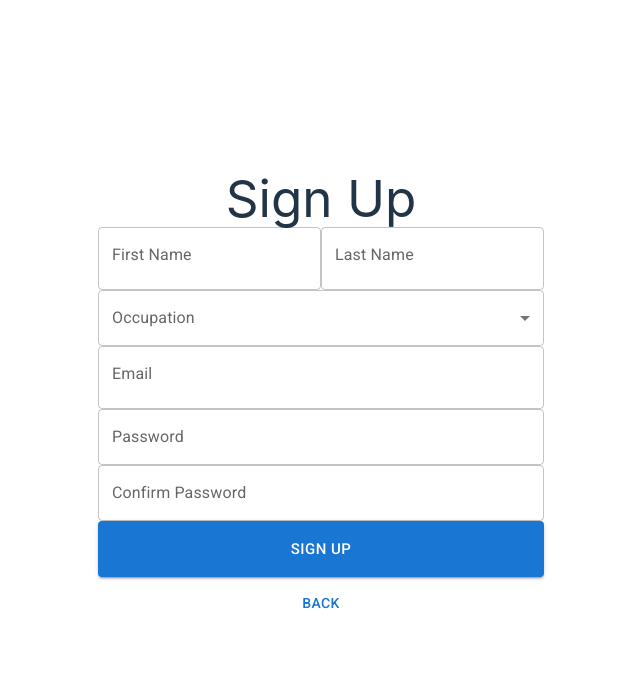
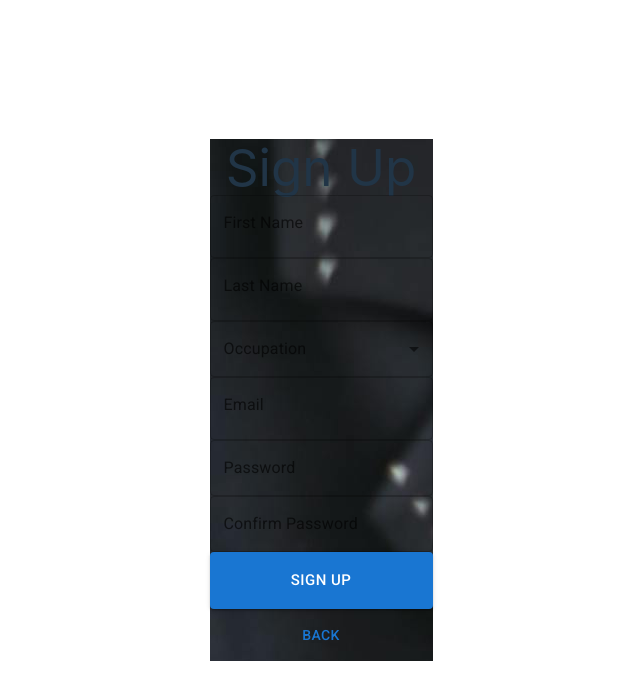
Before and after one commit to yewcm123/signup-page, a React (Vite) app: page /signup in a window 1280 px wide. Shown: the top 700 px of the page, without its empty margins (319-959 px from the left). Built offline with nearby package versions, Linux system fonts and the light colour scheme.

Commit message:
adding bg image

```diff
--- a/src/App.css
+++ b/src/App.css
@@ -11,10 +11,10 @@
 
 #sign-up {
   margin: auto;
-  width: 80vw;
+  width: 90vw;
 }
 
-input[type=text] {
+input[type='text'] {
   width: 100%;
   padding: 12px 20px;
   margin: 8px 0;
@@ -31,9 +31,12 @@ input[type=text] {
   flex-direction: column;
   align-items: start;
   width: 100%;
-
 }
 
 .card {
   padding: 2em;
 }
+
+.container-bg {
+  background-image: url(../public/pexels-mikhail-nilov-7731402.jpg);
+}
--- a/src/pages/SignUp/components/sign-up-form.tsx
+++ b/src/pages/SignUp/components/sign-up-form.tsx
@@ -35,19 +35,25 @@ const SignUpForm: React.FC = () => {
       {(props) => (
         <Form>
           <div className="mb-5">
-            <div className="mb-5">
+            <div className="gap-5 mb-5 md:flex">
+              <div className='mb-5 md:mb-0'>
                 <InputField
+                  fullwidth
                   label="First Name"
                   name="firstName"
                   type="text"
                   placeholder="First Name"
                 />
+              </div>
+              <div className='md:mb-0'>
                 <InputField
+                  fullwidth
                   label="Last Name"
                   name="lastName"
                   type="text"
                   placeholder="Last Name"
                 />
+              </div>
             </div>
             <div className="mb-5">
               <FormControl variant="outlined" fullWidth>
--- a/src/pages/SignUp/index.tsx
+++ b/src/pages/SignUp/index.tsx
@@ -5,7 +5,7 @@ import { useNavigate } from 'react-router-dom'
 const SignUp = () => {
   const navigate = useNavigate()
   return (
-    <div className="align-middle">
+    <div className="align-middle container-bg">
       <h1 className="mb-10">Sign Up</h1>
       <SignUpForm />
       <Button
```
Also changed, not shown: public/pexels-mikhail-nilov-7731402.jpg (added). Lines whose indentation alone changed are shown as unchanged.
